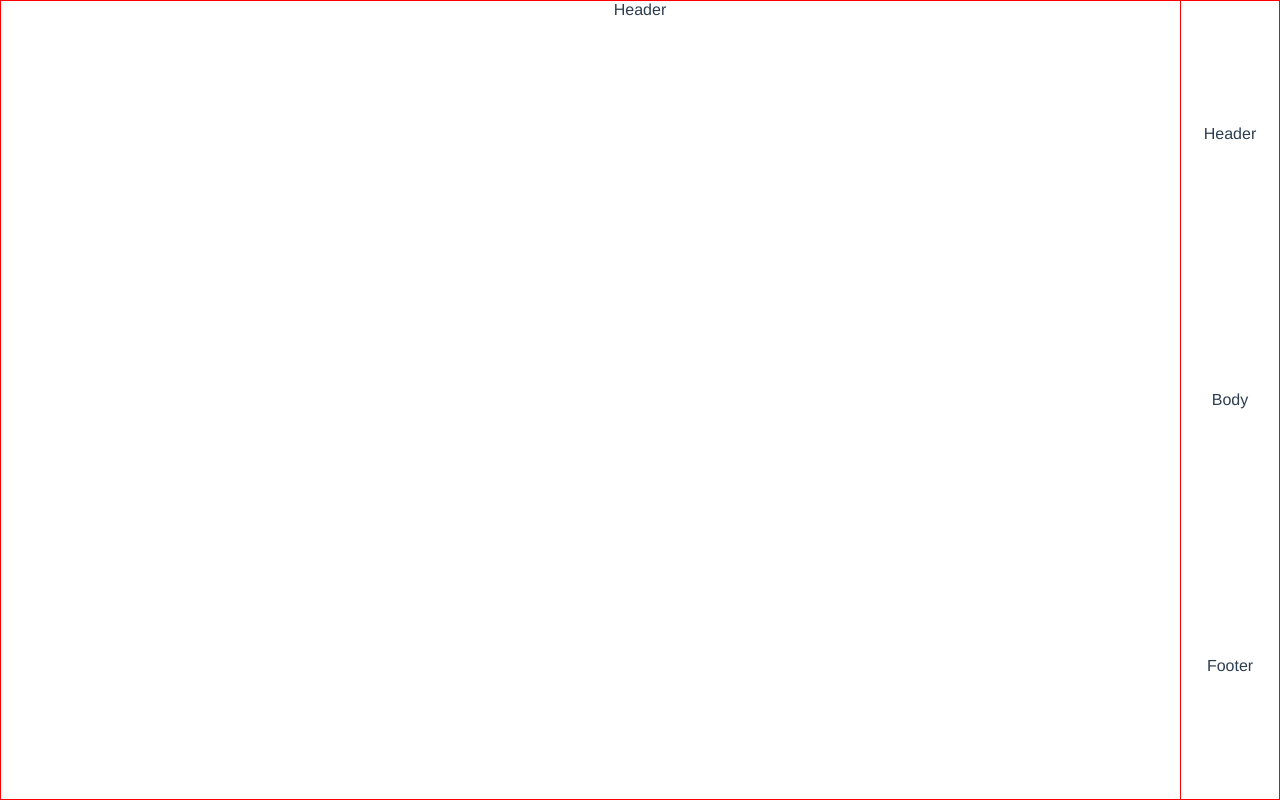
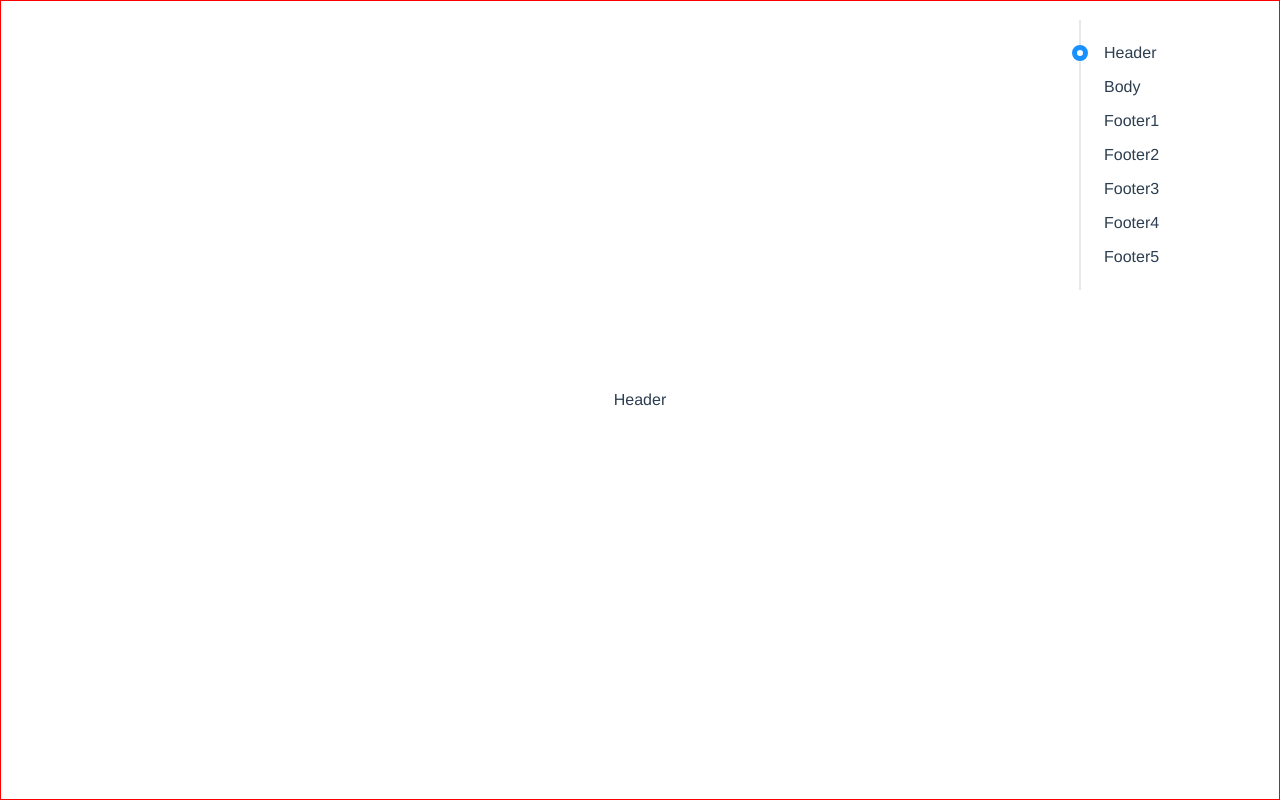
Before and after one commit to KAWATAAAAAA/vue-antd-anchor, a Vue app: page / in a window 1280 px wide. Built offline with nearby package versions, Linux system fonts and the light colour scheme.

Commit message:
加入label动画

```diff
--- a/src/App.vue
+++ b/src/App.vue
@@ -12,6 +12,10 @@
       <Header></Header>
       <Body></Body>
       <Footer></Footer>
+      <Footer></Footer>
+      <Footer></Footer>
+      <Footer></Footer>
+      <Footer></Footer>
     </Anchor>
   </div>
 </template>
@@ -23,8 +27,8 @@ import Header from "./components/Header";
 import Body from "./components/Body";
 import Footer from "./components/Footer";
 
-import prettierLog from "./utils/log"
-console.log(prettierLog)
+import prettierLog from "./utils/log";
+console.log(prettierLog);
 export default {
   name: "App",
   components: {
@@ -35,22 +39,22 @@ export default {
   },
   data() {
     return {
-      labelName: ["Header", "Body", "Footer"]
+      labelName: ["Header", "Body", "Footer1", "Footer2", "Footer3", "Footer4", "Footer5"]
     };
   },
-  methods:{
-    handleViewNodeChange(node,index){
-      console.log(node,index)
+  methods: {
+    handleViewNodeChange(node, index) {
+      console.log(node, index);
     },
-    handleLazyLoadAllDone(){
-      prettierLog.default("all done")
+    handleLazyLoadAllDone() {
+      prettierLog.default("all done");
     },
-    handleScrolling(){
-      prettierLog.danger("scrolling...")
+    handleScrolling() {
+      prettierLog.danger("scrolling...");
     },
-    handleScrolled(){
-      prettierLog.success("scrolled")
-    },
+    handleScrolled() {
+      prettierLog.success("scrolled");
+    }
   }
 };
 </script>
--- a/src/components/Body.vue
+++ b/src/components/Body.vue
@@ -16,5 +16,8 @@ export default {
   width: 100%;
   height: 100%;
   border: 1px solid red;
+  display: flex;
+  justify-content: center;
+  align-items: center;
 }
 </style>
--- a/src/components/Footer.vue
+++ b/src/components/Footer.vue
@@ -16,5 +16,8 @@ export default {
   width: 100%;
   height: 100%;
   border: 1px solid red;
+  display: flex;
+  justify-content: center;
+  align-items: center;
 }
 </style>
--- a/src/components/Header.vue
+++ b/src/components/Header.vue
@@ -16,5 +16,8 @@ export default {
   width: 100%;
   height: 100%;
   border: 1px solid red;
+  display: flex;
+  justify-content: center;
+  align-items: center;
 }
 </style>
--- a/src/components/anchor/index.vue
+++ b/src/components/anchor/index.vue
@@ -99,7 +99,14 @@ export default {
       /* 深拷贝Lazy中间件，用以触发 computed属性 */
       lazyStore: "",
       /* 出生证明 */
-      bornChildComponent: []
+      bornChildComponent: [],
+
+      /* ink小圆点中间变量 */
+      lastActiveIndex: 1,
+      currentActiveIndex: 1,
+
+      /* xOb */
+      xOb:""
     };
   },
   watch: {
@@ -109,11 +116,16 @@ export default {
     },
     bornChildComponent(){
       this.bornChildComponent.length === this.$slots.default.length?this.$emit("onAllDone"):undefined
+
     }
   },
   created() {
     /* render函数未执行之前，先将传过来的 Lazy执行深克隆 */
     this._cloneDeepPropLazy();
+  },
+
+  updated(){
+    this.initAddIntersectionListener()
   },
   mounted() {
     /* 挂载完毕，表示模板中的 v-for已经完成渲染 */
@@ -123,6 +135,9 @@ export default {
 
     /* 监听本组件顶级 wrapper */
     this.initListenerWrapper();
+
+    /* 交叉观察者监听页面元素是否进入viewport */
+    this.initAddIntersectionListener()
 
   },
   methods: {
@@ -141,6 +156,31 @@ export default {
           _that.isScrollDone = true;
         }, 100);
       });
+    },
+    initAddIntersectionListener(){
+      this.xOb?this.xOb.disconnect():undefined
+
+      this.xOb = new IntersectionObserver( IntersectionList => {
+        //console.log("正在接受监听的元素长度" + IntersectionList.length)
+
+              let inView = IntersectionList.filter(item => item.boundingClientRect.top === 0)
+              console.log(inView)
+            },{
+              root:document.querySelectorAll(".full-vw-vh")[0],
+
+            })
+
+            let elms = []
+
+            this.$slots.default.forEach( vnode => {
+              if(vnode.elm){
+                elms.push(vnode.elm)
+              }
+            })
+            console.log(elms.length + "个元素被渲染了")
+            elms.forEach(elm => {
+                this.xOb.observe(elm)
+            })
     },
     _cloneDeepPropLazy() {
       const ACTIONS = {
@@ -188,6 +228,9 @@ export default {
        this.$slots.default[currentIndex].elm.scrollIntoView({
         behavior: "smooth"
       })
+      /* 改变ink 位置 */
+      this.$refs["tiny-ink"].style.transform = `translateX(-50%) translateY(calc(${currentIndex + 1} * 34px - 50%))`
+
       /* 点击事件钩子 */
       this.$emit("onClick",this.$slots.default[currentIndex].child,currentIndex)
     }
@@ -240,7 +283,12 @@ export default {
       [
         /* ...this.$slots.default 子节点槽位，直接解构则不是懒加载 */
         ...this._childComponentLazyLoadMarkInitFactory,
-        h("ul", { attrs: { class: "nav-line" } }, _injectLabel())
+        h("ul", { attrs: { class: "nav-line" } },
+        [
+          h("span",{attrs:{class:"tiny-ink"},ref: "tiny-ink"}),
+           ..._injectLabel()
+        ]
+        )
       ]
     );
   }
@@ -252,6 +300,18 @@ export default {
   height: 100vh;
   overflow: hidden;
   scroll-behavior: smooth;
+
+  &::-webkit-scrollbar
+  {
+    display: none;
+  }
+/*   &::-webkit-scrollbar-track {
+    background:transparent;
+  }
+  &::-webkit-scrollbar-thumb{
+    border-radius: 10px;
+    background-color:#95afc0;
+  } */
 }
 ::v-deep .block-wrapper {
   /* 组件默认高度 根据组件本身定义的高度来扩展 */
@@ -266,13 +326,12 @@ export default {
 }
 .nav-line {
 
-  width: 100px;
-  height: 100vh;
-
+  width: 200px;
+  height: auto;
+  padding: 1rem 0;
   position: fixed;
   right: 0;
-  top: 0;
-  border: 1px solid red;
+  top: 20px;
 
   display: flex;
   flex-direction: column;
@@ -282,10 +341,37 @@ export default {
 
   > li {
     display: block;
+    padding: .5rem 1.5rem;
+    height: auto;
+    text-align: left;
+    word-wrap:break-word;
     &:hover {
       cursor: pointer;
     }
     width: 100%;
   }
+  &::before{
+    content: '';
+    width: 2px;
+    height: 100%;
+    background: #e8e8e8;
+    position: absolute;
+    top: 0;
+    left: 0;
+    transform: translateX(-50%) ;
+  }
+  .tiny-ink{
+    width: 1rem;
+    height: 1rem;
+    position: absolute;
+    border: 5px solid #1890ff;
+    border-radius: 50%;
+    background: white;
+    left: 0;
+    top: 0;
+    transform: translateX(-50%) translateY(calc(34px / 2 + 50%));
+    transition: all .5s ease;
+
+  }
 }
 </style>
```
Also changed, not shown: src/utils/log.js (+10 -10 lines).
